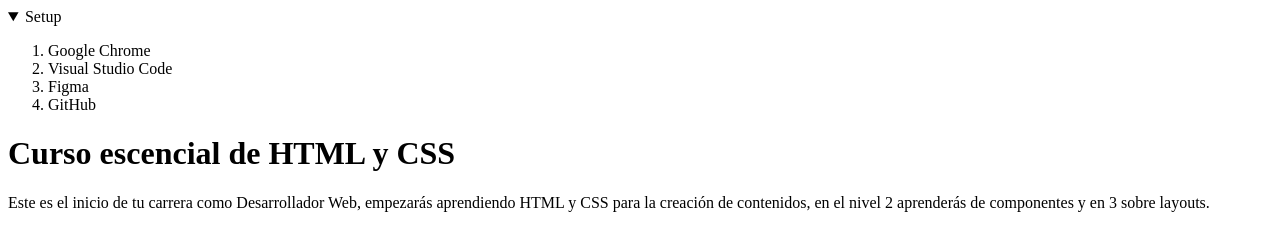
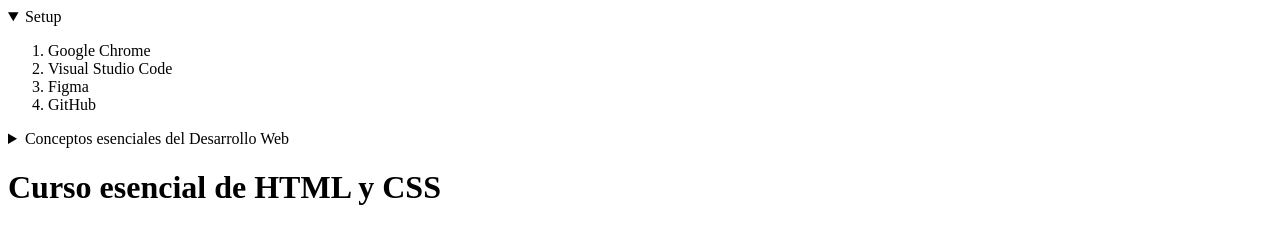
Before and after one commit to Rickybk/Nemium, a plain HTML site: page index.html in a window 1280 px wide. Shown: the top 225 px of the page. Drawn offline with Linux system fonts and the light colour scheme.

Commit message:
Terminado HTML

```diff
--- /dev/null
+++ b/css/style.css
@@ -0,0 +1,22 @@
+body {
+    position: relative;
+    width: 136px;
+    height: 670px;
+
+    background: #251F24;
+}
+
+
+aside {
+    display: flex;
+    flex-direction: column;
+    align-items: flex-start;
+    padding: 0px;
+    gap: 24px;
+
+    position: absolute;
+    width: 306px;
+    height: 304px;
+    left: 200px;
+    top: 758px;
+}
--- a/index.html
+++ b/index.html
@@ -19,9 +19,19 @@
                 <li>GitHub</li>
             </ol>
         </details>
+
+        <details>
+            <summary>Conceptos esenciales del Desarrollo Web</summary>
+            <ol>
+              <li>HTML</li>
+              <li>CSS</li>
+              <li>JavaScript</li>
+            </ol>
+          </details>
+
     </aside>
     <main>
-    <h1>Curso escencial de HTML y CSS</h1>
+    <h1>Curso esencial de HTML y CSS</h1>
     <p>Este es el inicio de tu carrera como Desarrollador Web, empezarás aprendiendo HTML y CSS para la creación de
         contenidos, en el nivel 2 aprenderás de componentes y en 3 sobre layouts.</p>
     <hr>
```
Also changed, not shown: css/styleshet.css (deleted).
